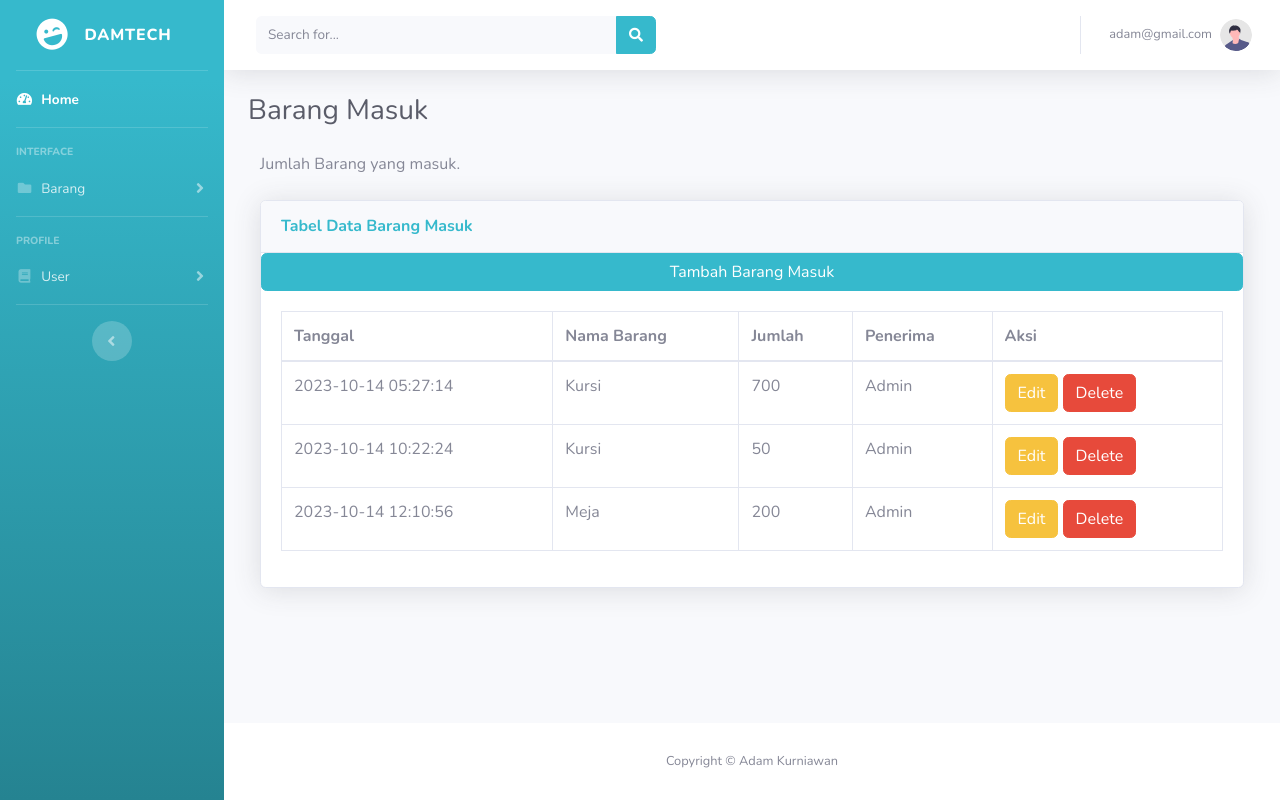
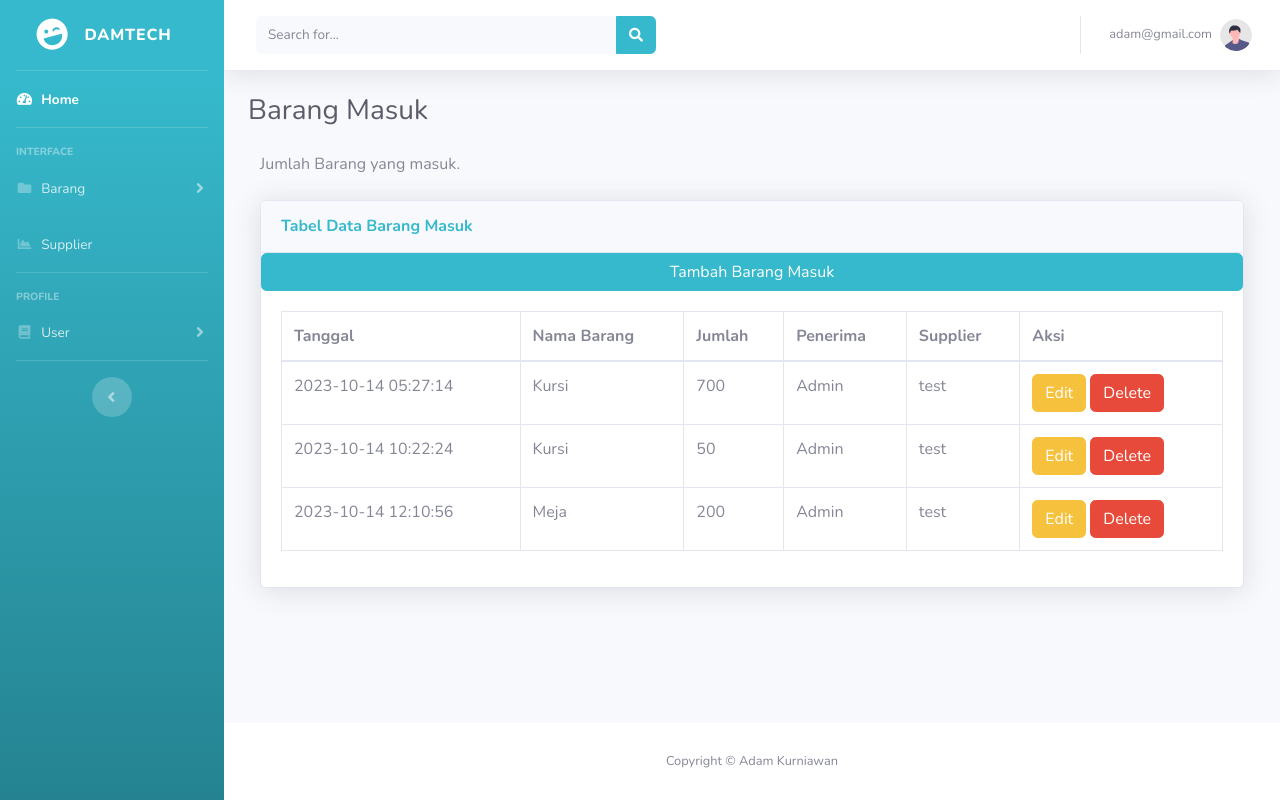
Before and after one commit to Deww03/dbtoko, a PHP site: page /masuk.php in a window 1280 px wide. Run offline with PHP 8.4, Linux system fonts and the light colour scheme; a user stored in the database is signed in; data comes from the database, SQL or seed files in the repository.

Commit message:
Menambah Menu Supplier

```diff
--- a/masuk.php
+++ b/masuk.php
@@ -77,6 +77,13 @@
                             <a class="collapse-item" href="keluar.php">Barang Keluar</a>
                         </div>
                     </div>
+                </li>
+
+                <!-- Nav Item - Supplier -->
+                <li class="nav-item">
+                    <a class="nav-link" href="supplier.php">
+                        <i class="fas fa-fw fa-chart-area"></i>
+                        <span>Supplier</span></a>
                 </li>
 
             <!-- Divider -->
@@ -205,6 +212,7 @@
                                         <th>Nama Barang</th>
                                         <th>Jumlah</th>
                                         <th>Penerima</th>
+                                        <th>Supplier</th>
                                         <th>Aksi</th>
                                     </tr>
                                 </thead>
@@ -225,6 +233,7 @@
                                             <td><?=$namabarang;?></td>
                                             <td><?=$qty;?></td>
                                             <td><?=$penerima;?></td>
+                                            <td>test</td>
                                             <td>
                                                 <button type="button" class="btn btn-warning" data-toggle="modal" data-target="#edit<?=$idm;?>">Edit</button>
                                                 <button type="button" class="btn btn-danger" data-toggle="modal" data-target="#delete<?=$idm;?>">Delete</button>
```
Also changed, not shown: admin.php (+7 -0 lines), index.php (+7 -0 lines), keluar.php (+7 -0 lines), stock.php (+7 -0 lines), supplier.php (added).
